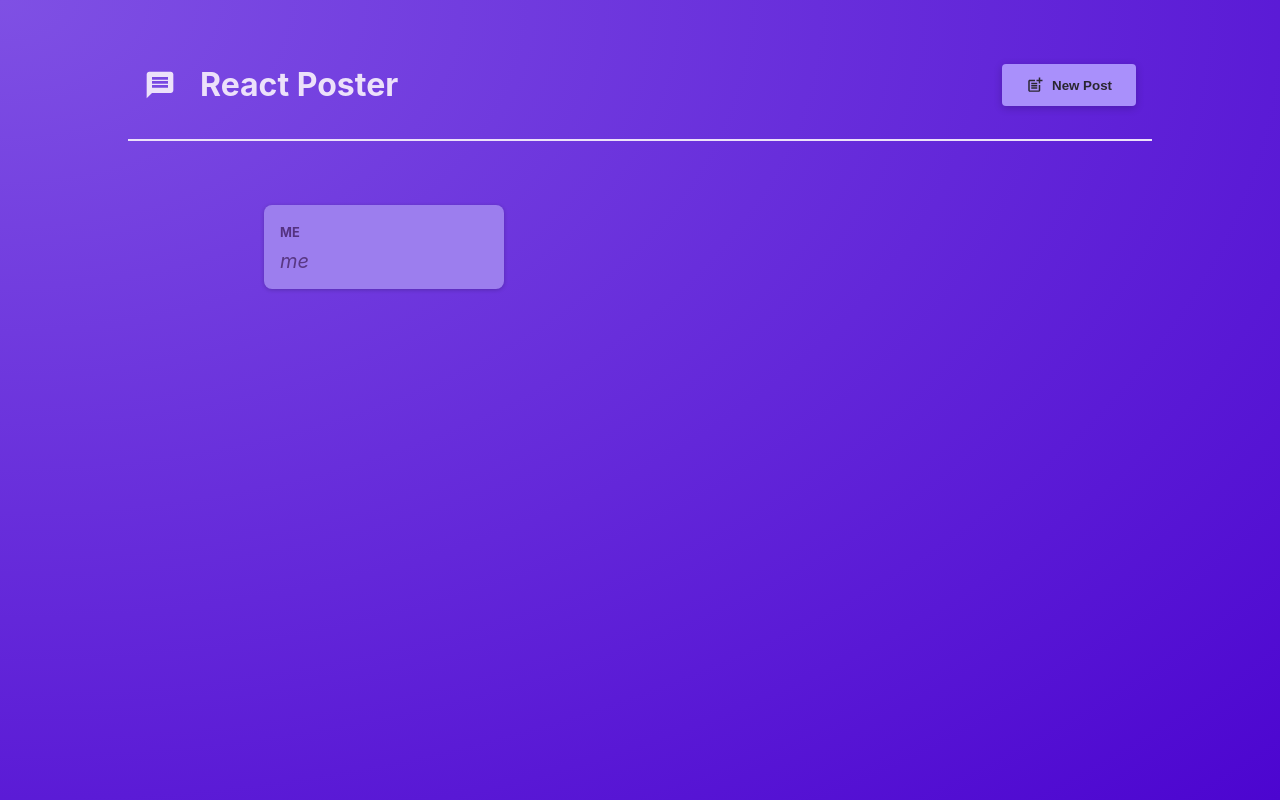
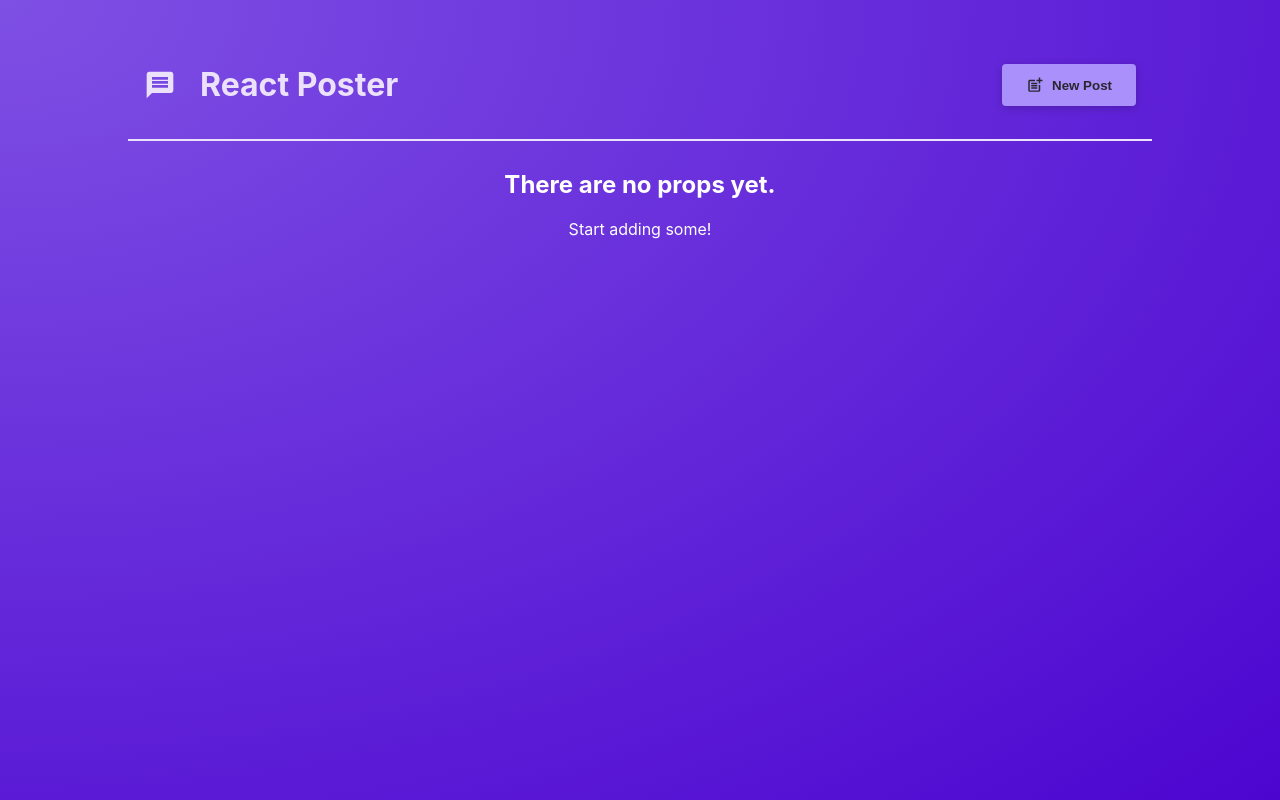
Before and after one commit to dasha12345-s/simpleProject, a React (Vite) app: page / in a window 1280 px wide. Built offline with nearby package versions, Linux system fonts and the light colour scheme.

Commit message:
Outputting List Data

```diff
--- a/src/components/PostList.jsx
+++ b/src/components/PostList.jsx
@@ -20,10 +20,17 @@
         onCancel={onStopShowing} onAddPost={addPostHandler}/>
          </Modal>
     )}
-    <ul className={classes.posts}>
-      <Post author='me' body='me'/>
-
+    {posts.length > 0 && (
+      <ul className={classes.posts}>
+      {posts.map((post) => <Post key={post.body} author={post.author} body={post.body}/> )}
     </ul>
+    )}
+    {posts.length === 0 && (
+      <div style={{ textAlign: 'center', color: 'white' }}>
+        <h2>There are no props yet.</h2>
+        <p>Start adding some!</p>
+      </div>
+    )}
     </>
   )
 }
```
